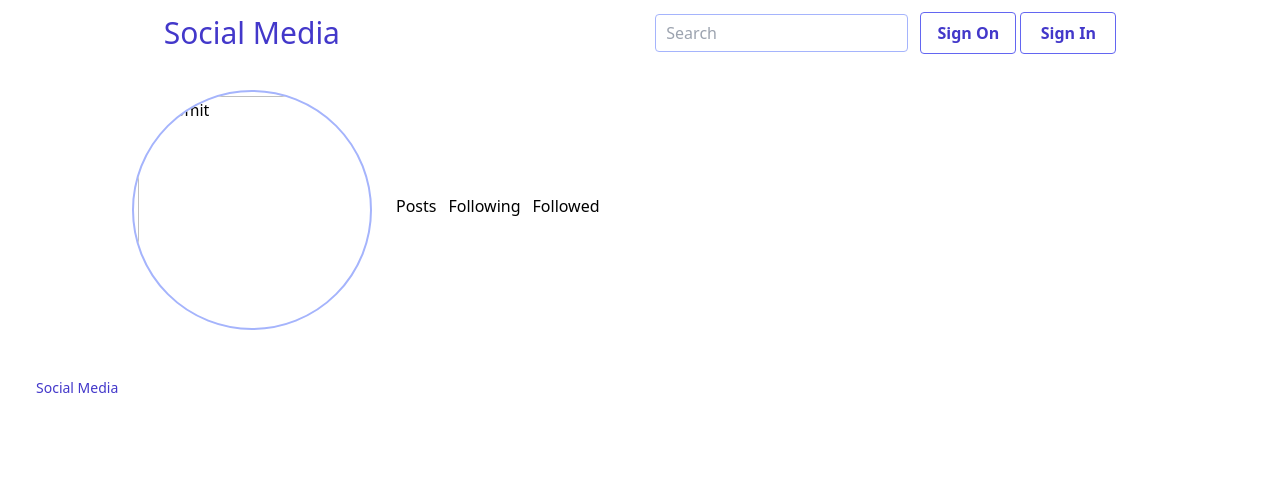
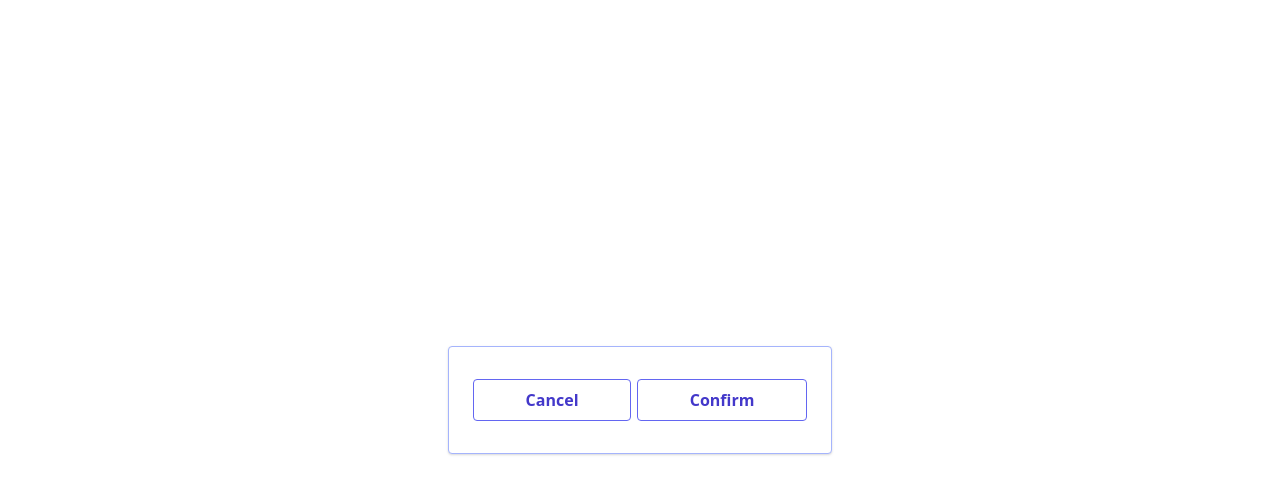
Before and after one commit to JosSebastian/social, a Nuxt app: page /user/authenticate in a window 1280 px wide. Shown: the top 494 px of the page. Built offline with nearby package versions, Linux system fonts and the light colour scheme; no server answers.

Commit message:
authentication refactoring

```diff
--- a/components/app/header.vue
+++ b/components/app/header.vue
@@ -1,6 +1,9 @@
 <script lang="ts" setup>
 const search = ref("");
 const user = useSupabaseUser();
+const authenticate = (sign: string) => {
+  navigateTo(`/user/authenticate?action=sign${sign}`);
+};
 </script>
 
 <template>
@@ -20,11 +23,11 @@ const user = useSupabaseUser();
       />
       <!-- Authentication -->
       <div v-if="!user" class="flex flex-row gap-1">
-        <AuthenticationOn />
-        <AuthenticationIn />
+        <CustomButton v-on:click="authenticate('On')">Sign On</CustomButton>
+        <CustomButton v-on:click="authenticate('In')">Sign In</CustomButton>
       </div>
       <div v-else>
-        <AuthenticationOut />
+        <CustomButton v-on:click="authenticate('Out')">Sign Out</CustomButton>
       </div>
     </div>
   </div>
--- a/components/authentication/in.vue
+++ /dev/null
@@ -1,53 +0,0 @@
-<script lang="ts" setup>
-const visibility = ref(false);
-const changeVisibility = () => {
-  visibility.value = !visibility.value;
-  credentials.value.email = "";
-  credentials.value.password = "";
-};
-const supabase = useSupabaseClient();
-const credentials = ref({
-  email: "",
-  password: "",
-});
-const signIn = async () => {
-  await supabase.auth.signInWithPassword({
-    email: credentials.value.email,
-    password: credentials.value.password,
-  });
-  changeVisibility();
-};
-</script>
-
-<template>
-  <div>
-    <CustomButton @click="changeVisibility">Sign In</CustomButton>
-    <CustomModal v-if="visibility">
-      <div class="flex flex-col gap-3">
-        <h3 class="text-2xl font-[450]">Sign In</h3>
-        <!-- Email -->
-        <CustomInput
-          v-model="credentials.email"
-          label="Email:"
-          type="email"
-        />
-        <!-- Password -->
-        <CustomInput
-          v-model="credentials.password"
-          label="Password:"
-          type="password"
-        />
-        <div class="flex flex-row gap-1.5">
-          <CustomButton v-on:click="changeVisibility()" class="grow"
-            >Cancel</CustomButton
-          >
-          <CustomButton v-on:click="signIn()" class="grow"
-            >Confirm</CustomButton
-          >
-        </div>
-      </div>
-    </CustomModal>
-  </div>
-</template>
-
-<style scoped></style>
--- a/components/authentication/on.vue
+++ /dev/null
@@ -1,49 +0,0 @@
-<script lang="ts" setup>
-const visibility = ref(false);
-const changeVisibility = () => {
-  visibility.value = !visibility.value;
-  credentials.value.email = "";
-  credentials.value.password = "";
-};
-const supabase = useSupabaseClient();
-const credentials = ref({
-  email: "",
-  password: "",
-});
-const signOn = async () => {
-  await supabase.auth.signUp({
-    email: credentials.value.email,
-    password: credentials.value.password,
-  });
-  changeVisibility();
-};
-</script>
-
-<template>
-  <div>
-    <CustomButton @click="changeVisibility">Sign On</CustomButton>
-    <CustomModal v-if="visibility">
-      <div class="flex flex-col gap-3">
-        <h3 class="text-2xl font-[450]">Sign On</h3>
-        <!-- Email -->
-        <CustomInput v-model="credentials.email" label="Email:" type="email" />
-        <!-- Password -->
-        <CustomInput
-          v-model="credentials.password"
-          label="Password:"
-          type="password"
-        />
-        <div class="flex flex-row gap-1.5">
-          <CustomButton v-on:click="changeVisibility()" class="grow"
-            >Cancel</CustomButton
-          >
-          <CustomButton v-on:click="signOn()" class="grow"
-            >Confirm</CustomButton
-          >
-        </div>
-      </div>
-    </CustomModal>
-  </div>
-</template>
-
-<style scoped></style>
--- a/components/authentication/out.vue
+++ /dev/null
@@ -1,14 +0,0 @@
-<script lang="ts" setup>
-const supabase = useSupabaseClient();
-const signOut = async () => {
-  await supabase.auth.signOut();
-};
-</script>
-
-<template>
-  <div>
-    <CustomButton @click="signOut()">Sign Out</CustomButton>
-  </div>
-</template>
-
-<style scoped></style>
--- /dev/null
+++ b/pages/user/authenticate.vue
@@ -0,0 +1,86 @@
+<script lang="ts" setup>
+const supabase = useSupabaseClient();
+const router = useRouter();
+const action = computed(() => {
+  const query = router.currentRoute.value.query;
+  if (query.action === "signOn") return "Sign On";
+  else if (query.action === "signIn") return "Sign In";
+});
+const credentials = ref({
+  email: "",
+  password: "",
+});
+const signOn = async () => {
+  const user = credentials.value;
+  await supabase.auth.signUp(user);
+};
+const signIn = async () => {
+  const user = credentials.value;
+  await supabase.auth.signInWithPassword(user);
+};
+const signOut = async () => {
+  await supabase.auth.signOut();
+};
+const cancel = () => {
+  router.back();
+};
+const confirm = () => {
+  if (action.value === "Sign On") signOn();
+  else if (action.value === "Sign In") signIn();
+  else if (action.value === "Sign Out") signOut();
+  router.back();
+};
+</script>
+
+<template>
+  <div class="background">
+    <div class="foreground">
+      <div v-if="action" class="flex flex-col gap-3">
+        <h3 class="text-2xl font-[450]">{{ action }}</h3>
+        <!-- Email -->
+        <CustomInput v-model="credentials.email" label="Email:" type="email" />
+        <!-- Password -->
+        <CustomInput
+          v-model="credentials.password"
+          label="Password:"
+          type="password"
+        />
+      </div>
+      <!-- Action -->
+      <div v-if="action || !action" class="flex flex-row gap-1.5">
+        <CustomButton v-on:click="cancel()" class="grow">Cancel</CustomButton>
+        <CustomButton v-on:click="confirm()" class="grow">Confirm</CustomButton>
+      </div>
+    </div>
+  </div>
+</template>
+
+<style scoped>
+.background {
+  position: fixed;
+  top: 0;
+  left: 0;
+  width: 100vw;
+  height: 100vh;
+  display: flex;
+  justify-content: center;
+  align-items: center;
+  background-color: white;
+}
+.foreground {
+  width: 24rem;
+  position: relative;
+  padding-left: 1.5rem;
+  padding-right: 1.5rem;
+  padding-top: 2rem;
+  padding-bottom: 2rem;
+  display: flex;
+  flex-direction: column;
+  gap: 1.5em;
+  border-radius: 0.25rem;
+  border-width: 1px;
+  border-color: #a5b4fc;
+  background-color: #ffffff;
+  box-shadow: 0 1px 3px 0 rgba(0, 0, 0, 0.1), 0 1px 2px 0 rgba(0, 0, 0, 0.06);
+}
+</style>
```
